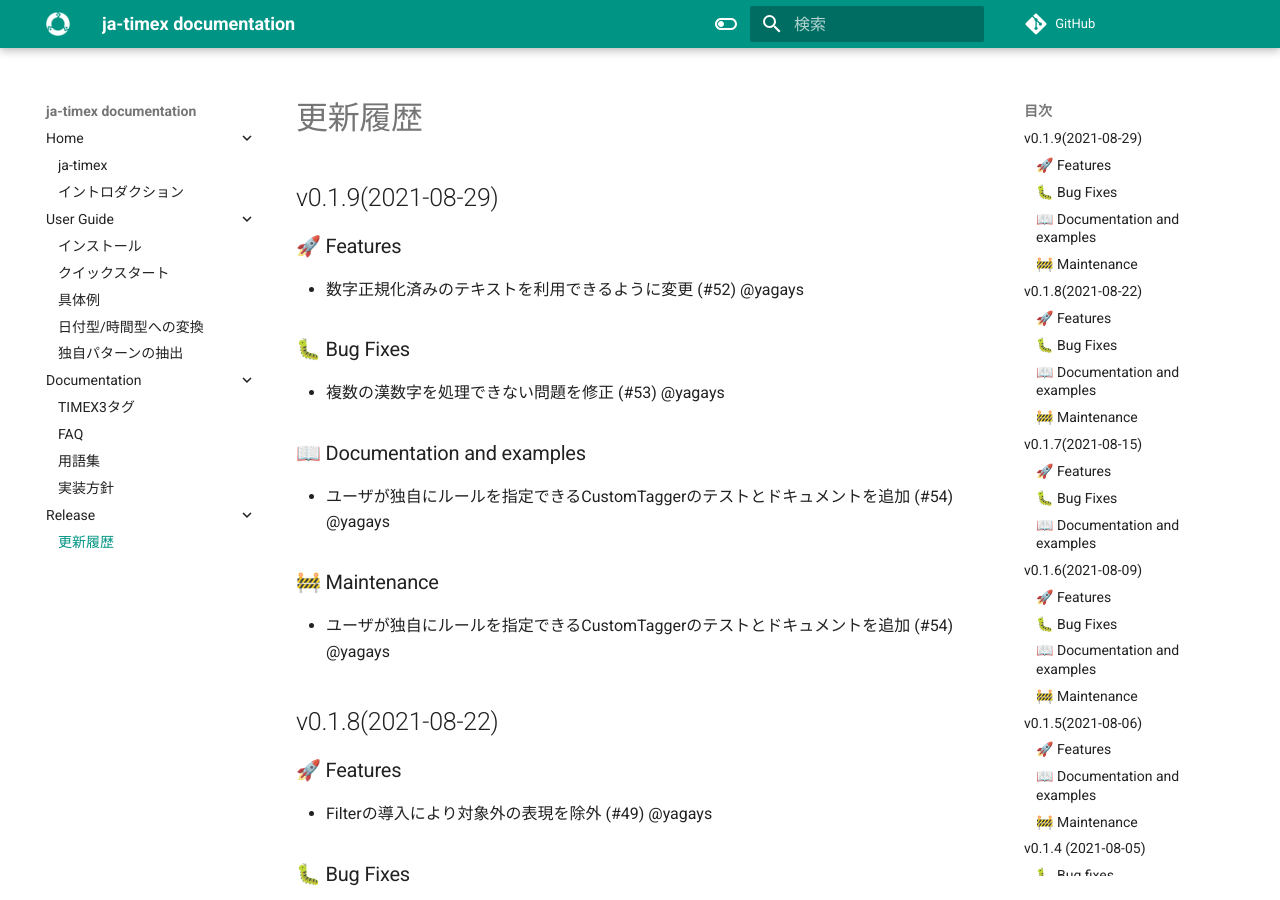
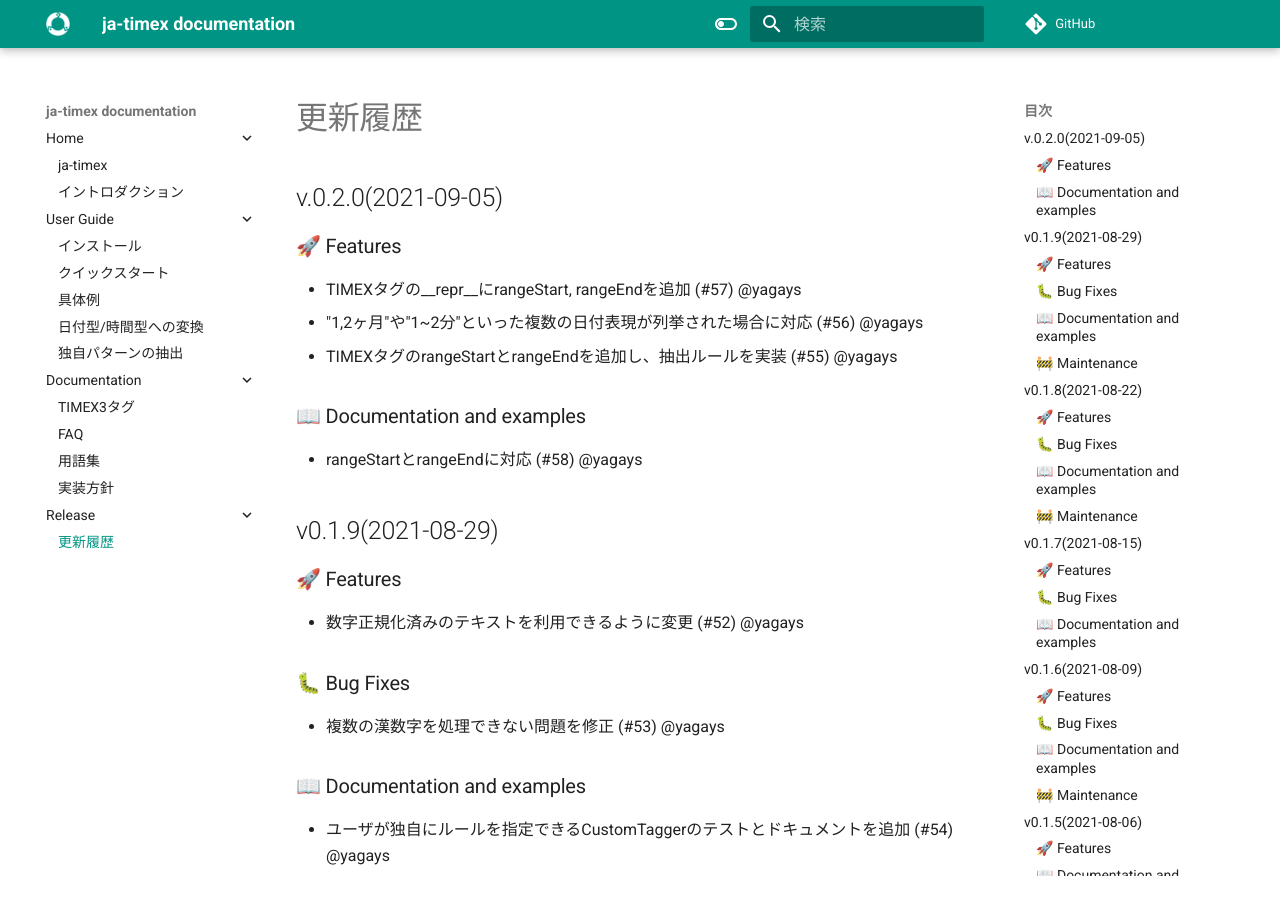
Before and after one commit to yagays/ja-timex, an MkDocs documentation site: the page built from docs/docs/changelog.md, in a window 1280 px wide and 900 px high. Built offline with MkDocs 1.6.1 and Material for MkDocs 9.7.7, drawn with Linux system fonts in a browser that asks for light colours; comment, search, counter and statistics services are not loaded.

Commit message:
bump up version to v.0.2.0

```diff
--- a/docs/docs/changelog.md
+++ b/docs/docs/changelog.md
@@ -1,4 +1,16 @@
 # 更新履歴
+
+## v.0.2.0(2021-09-05)
+
+### 🚀 Features
+
+* TIMEXタグの\_\_repr\_\_にrangeStart, rangeEndを追加 (#57) @yagays
+* "1,2ヶ月"や"1~2分"といった複数の日付表現が列挙された場合に対応 (#56) @yagays
+* TIMEXタグのrangeStartとrangeEndを追加し、抽出ルールを実装 (#55) @yagays
+
+### 📖 Documentation and examples
+
+* rangeStartとrangeEndに対応 (#58) @yagays
 
 ## v0.1.9(2021-08-29)
 
--- a/pyproject.toml
+++ b/pyproject.toml
@@ -1,6 +1,6 @@
 [tool.poetry]
 name = "ja-timex"
-version = "0.1.9"
+version = "0.2.0"
 description = "Analyze and parse natural language temporal expression from Japanese sentences"
 authors = ["Yuki Okuda <y.okuda@dr-ubie.com>"]
 license = "MIT"
```
